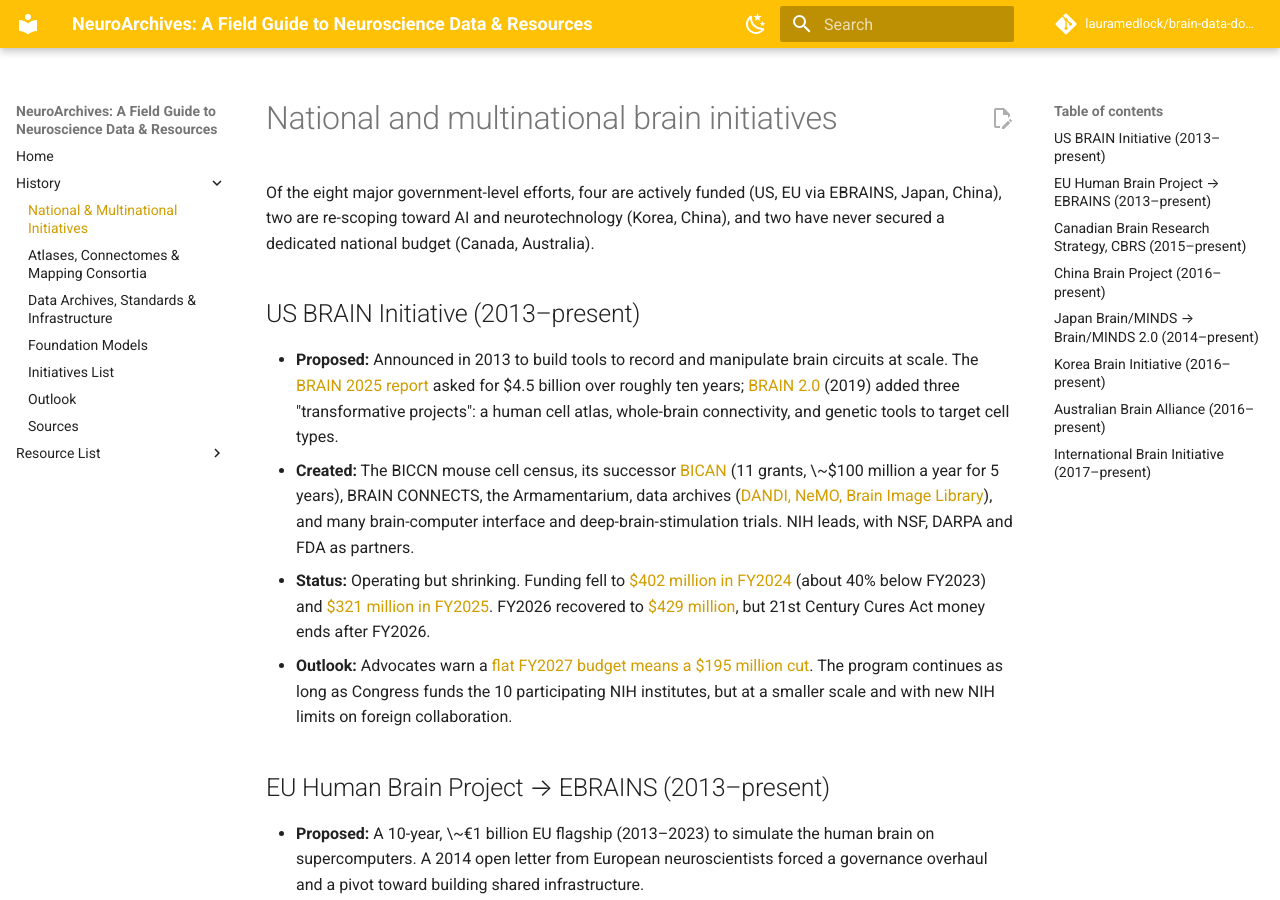
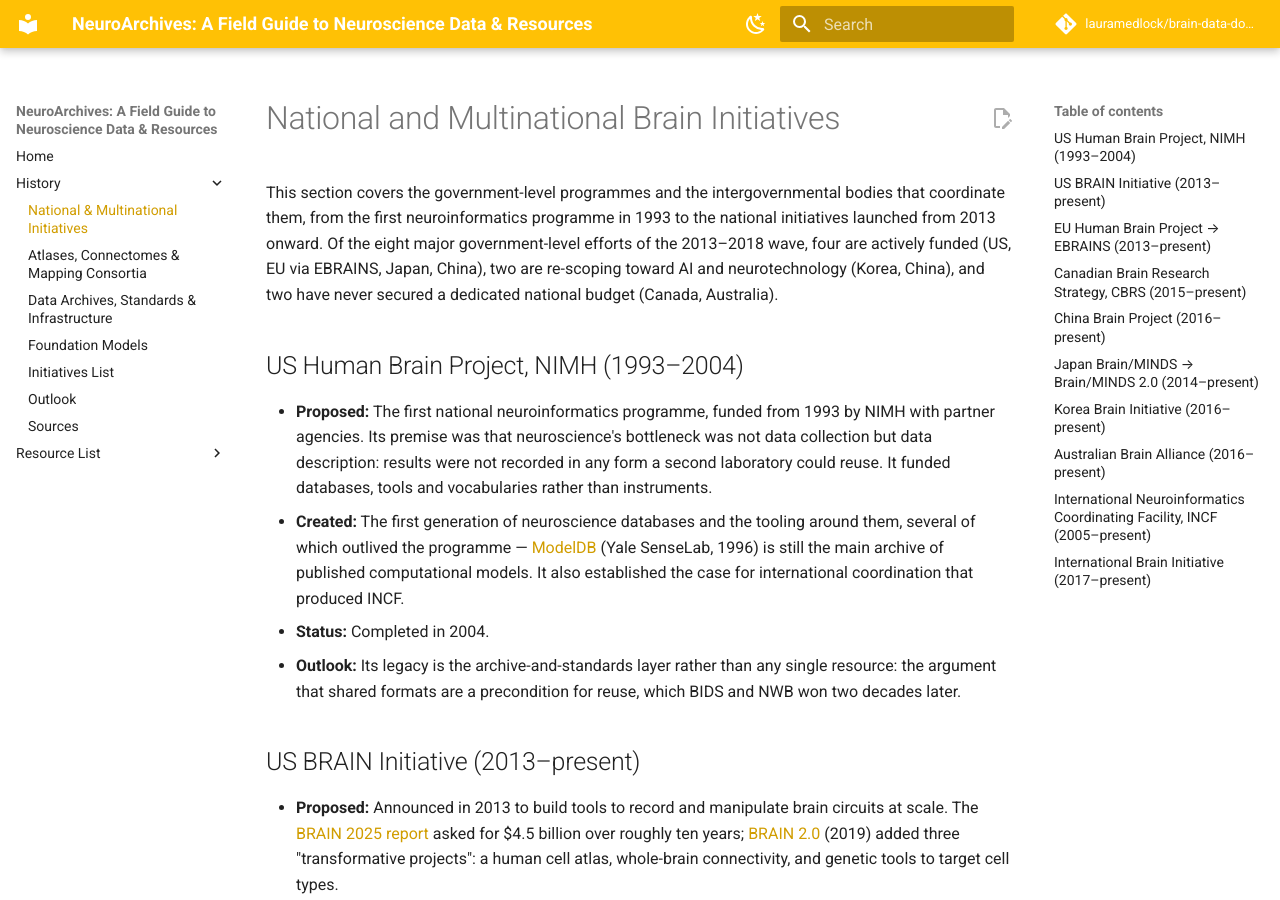
Before and after one commit to lauramedlock/neuroarchives, an MkDocs documentation site: the page built from docs/history/national-initiatives.md, in a window 1280 px wide and 900 px high. Built offline with MkDocs 1.6.1 and Material for MkDocs 9.7.7, drawn with Linux system fonts in a browser that asks for light colours; comment, search, counter and statistics services are not loaded; some of the changed text lies outside the part shown.

Commit message:
Update national initiatives section in documentation
Expanded the section on national and multinational brain initiatives, detailing various programs and their statuses, including historical context and current efforts.

```diff
--- a/docs/history/national-initiatives.md
+++ b/docs/history/national-initiatives.md
@@ -1,6 +1,20 @@
-# National and multinational brain initiatives
+# National and Multinational Brain Initiatives
 
-Of the eight major government-level efforts, four are actively funded (US, EU via EBRAINS, Japan, China), two are re-scoping toward AI and neurotechnology (Korea, China), and two have never secured a dedicated national budget (Canada, Australia).
+This section covers the government-level programmes and the intergovernmental bodies that coordinate them, from the
+first neuroinformatics programme in 1993 to the national initiatives launched from 2013 onward. Of the eight major
+government-level efforts of the 2013–2018 wave, four are actively funded (US, EU via EBRAINS, Japan, China), two are re-scoping toward AI and neurotechnology (Korea, China), and two have never secured a dedicated national budget (Canada, Australia).
+
+## US Human Brain Project, NIMH (1993–2004)
+
+- **Proposed:** The first national neuroinformatics programme, funded from 1993 by NIMH with partner agencies. Its
+  premise was that neuroscience's bottleneck was not data collection but data description: results were not recorded in
+  any form a second laboratory could reuse. It funded databases, tools and vocabularies rather than instruments.
+- **Created:** The first generation of neuroscience databases and the tooling around them, several of which outlived
+  the programme — [ModelDB](../resources/models.md) (Yale SenseLab, 1996) is still the main archive of published
+  computational models. It also established the case for international coordination that produced INCF.
+- **Status:** Completed in 2004.
+- **Outlook:** Its legacy is the archive-and-standards layer rather than any single resource: the argument that shared
+  formats are a precondition for reuse, which BIDS and NWB won two decades later.
 
 ## US BRAIN Initiative (2013–present)
 
@@ -50,6 +64,18 @@ Of the eight major government-level efforts, four are actively funded (US, EU vi
 - **Created:** A coalition of [28+ member organisations](https://ans.org.au/resources/issues/about-the-australian-brain-alliance?Itemid=111) under the Australian Academy of Science, plus a published neuroethics framework.
 - **Status:** Active as an advocacy body; no dedicated national initiative has been funded. Its co-chair, Anthony Hannan, now chairs the IBI.
 
+## International Neuroinformatics Coordinating Facility, INCF (2005–present)
+
+- **Proposed:** Set up after the OECD pushed for international coordination of neuroscience data sharing, as the
+  standing body the field had lacked — somewhere formats and best practices could be reviewed and endorsed rather than
+  each group inventing its own.
+- **Created:** [Founded in Stockholm in 2005 by seven OECD countries](https://www.timeshighereducation.com/node/58454);
+  it now endorses community standards — [BIDS and NWB](../resources/standards-catalogs.md) among them — and runs open
+  training materials.
+- **Status:** Active; [co-hosted by KTH Stockholm](https://neurotecheu.umh.es/en/?p=1741) and member-funded.
+- **Outlook:** Being member-funded makes it small but durable: it depends on national nodes paying subscriptions rather
+  than on any single grant cycle, which is why it has outlasted the programme that created it.
+
 ## International Brain Initiative (2017–present)
 
 - **Proposed:** Announced on [8 December 2017](https://internationalbraininitiative.org/about) to coordinate the national programs on data sharing, standards, ethics and training.
```
